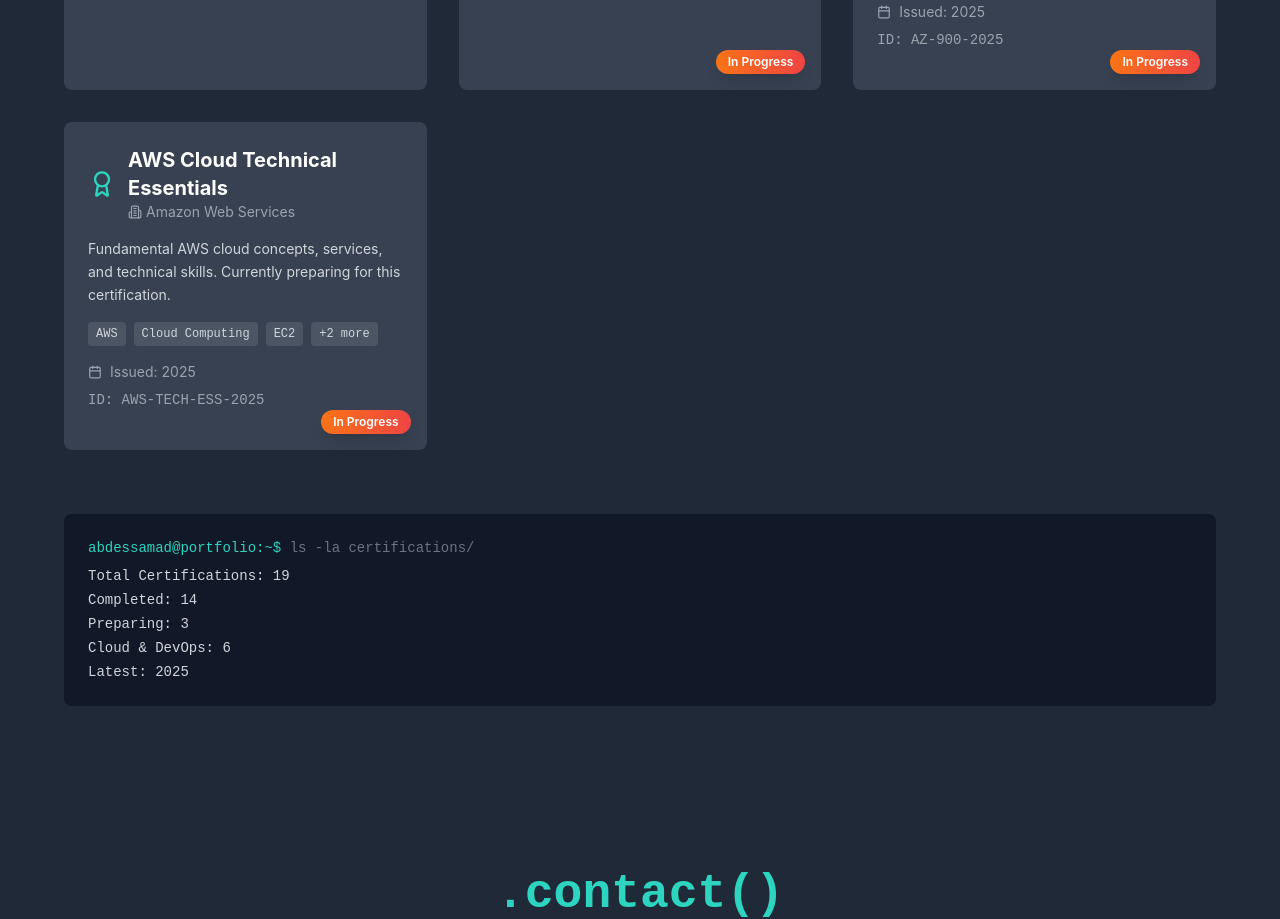
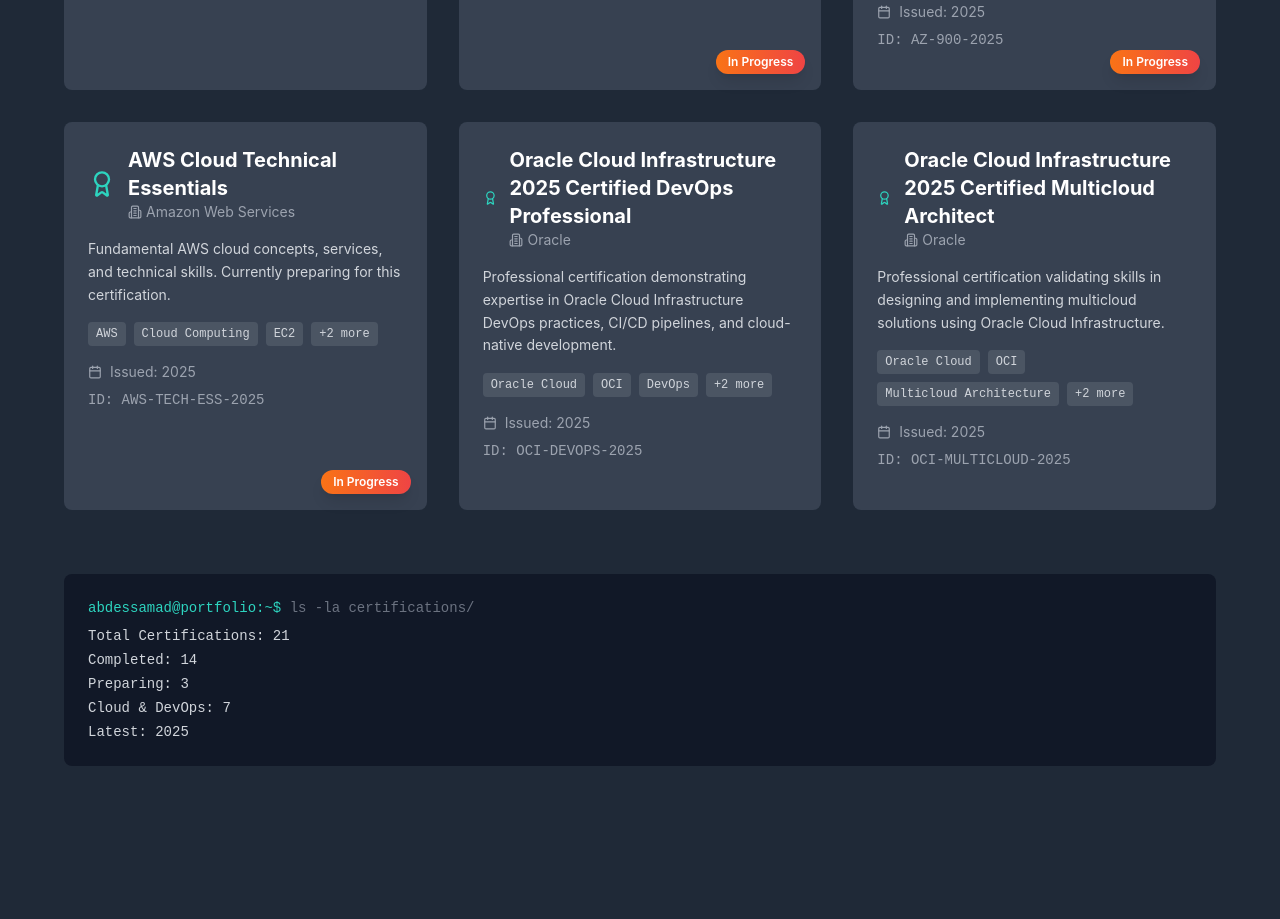
Before and after one commit to DevITJAX/my-devops-portfolio, a React (Vite) app: page / in a window 1280 px wide. Shown: the part 10920-11839 px from the top of the page. Built offline with nearby package versions, Linux system fonts and the light colour scheme.

Commit message:
Add Oracle Cloud Infrastructure certifications

```diff
--- a/src/data/certifications.js
+++ b/src/data/certifications.js
@@ -212,5 +212,29 @@
     verificationUrl: "https://www.packtpub.com/",
     featured: true,
     status: "in-progress"
+  },
+  {
+    id: 20,
+    title: "Oracle Cloud Infrastructure 2025 Certified DevOps Professional",
+    issuer: "Oracle",
+    date: "2025",
+    credentialId: "OCI-DEVOPS-2025",
+    description: "Professional certification demonstrating expertise in Oracle Cloud Infrastructure DevOps practices, CI/CD pipelines, and cloud-native development.",
+    technologies: ["Oracle Cloud", "OCI", "DevOps", "CI/CD", "Cloud Infrastructure"],
+    verificationUrl: "https://www.credly.com/users/abdessamad-admairi/badges",
+    featured: true,
+    status: "earned"
+  },
+  {
+    id: 21,
+    title: "Oracle Cloud Infrastructure 2025 Certified Multicloud Architect",
+    issuer: "Oracle",
+    date: "2025",
+    credentialId: "OCI-MULTICLOUD-2025",
+    description: "Professional certification validating skills in designing and implementing multicloud solutions using Oracle Cloud Infrastructure.",
+    technologies: ["Oracle Cloud", "OCI", "Multicloud Architecture", "Cloud Architecture", "Hybrid Cloud"],
+    verificationUrl: "https://www.credly.com/users/abdessamad-admairi/badges",
+    featured: true,
+    status: "earned"
   }
 ]
```
